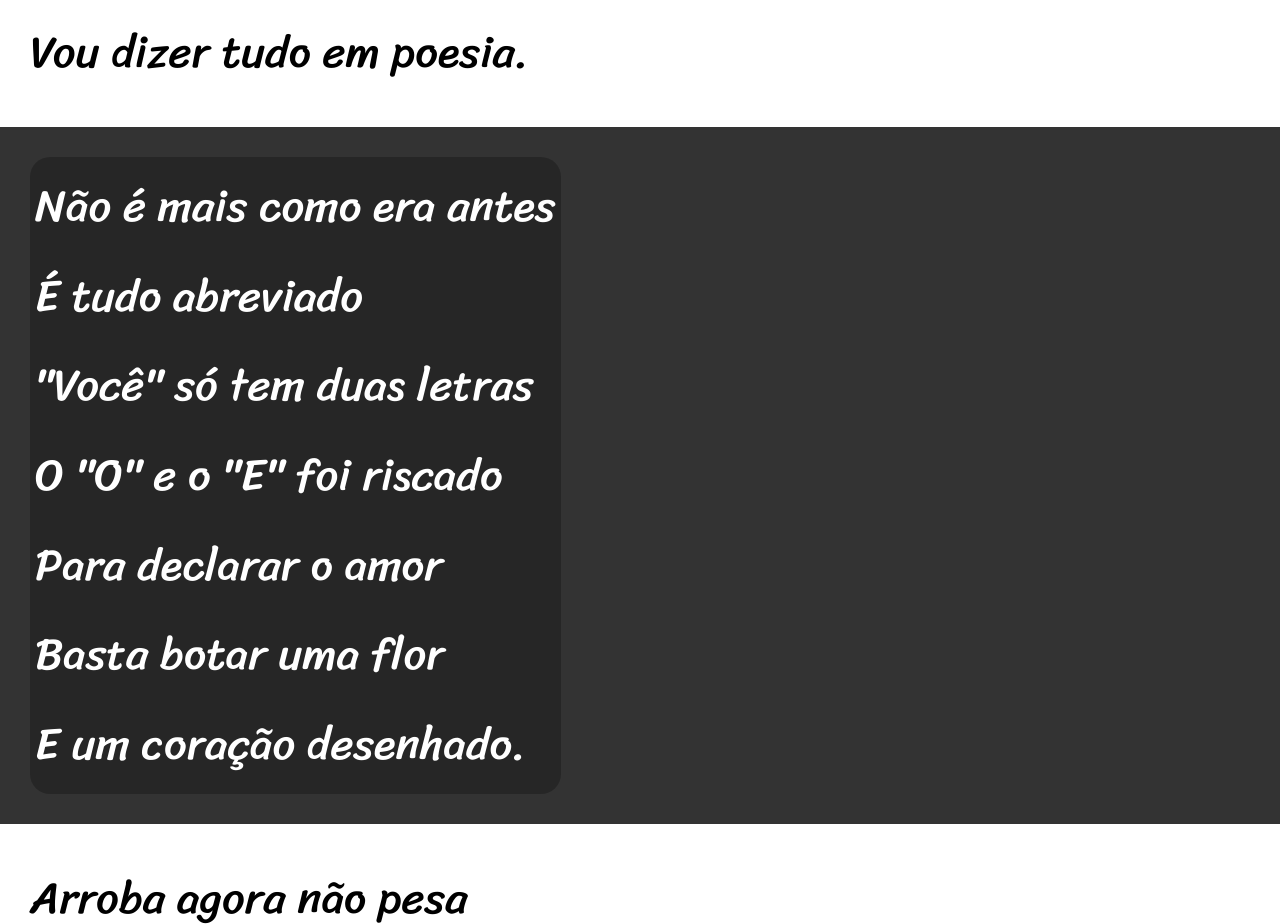
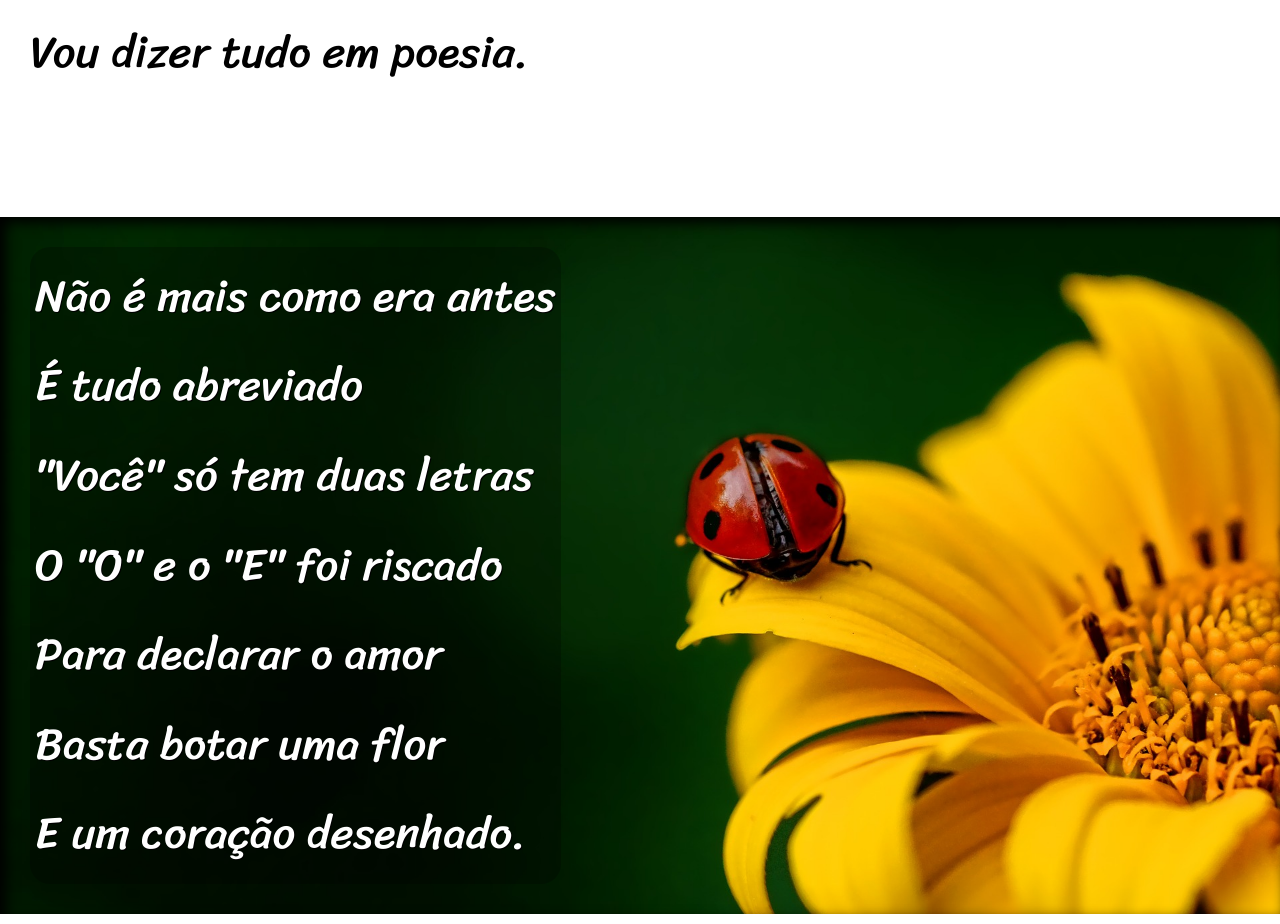
Before and after one commit to Vycttor/Exercicios-Desafios-HTML5-CSS, a plain HTML site: page desafio12/index.html in a window 1280 px wide. Shown: the part 820-1744 px from the top of the page. Drawn offline with Linux system fonts and the light colour scheme.

Commit message:
Atualizado estilo desafio 12

```diff
--- a/desafio12/estilo/style.css
+++ b/desafio12/estilo/style.css
@@ -63,6 +63,10 @@ section{
     font-size: 3.5vw;
 }
 
+section > p{
+    padding-bottom: 2em;
+}
+
 
 section.normal{
     background-color:  white;
@@ -73,6 +77,10 @@ section.normal{
 section.imagem{
     background-color: rgb(51, 51, 51);
     color: white;
+    box-shadow: inset 6px 6px 13px 0px black;
+    background-size: cover;
+    background-attachment: fixed;
+
 
 }
 
@@ -81,8 +89,21 @@ section.imagem > p {
     background-color: rgb(0, 0, 0, 0.253);
     border-radius: 20px;
     padding: 5px;
+    text-shadow: 1px 1px 0px black;
 
 }
+
+section#img01{
+    background-image: url(../imagens/background001.jpg);
+    background-position: right center;
+
+}
+
+section#img02{
+    background-image: url(../imagens/background002.jpg);
+
+}
+
 footer {
     background-color: black;
     color: white;
--- a/desafio12/index.html
+++ b/desafio12/index.html
@@ -29,7 +29,7 @@
         </p>
     </section>
 
-    <section class="imagem">
+    <section class="imagem" id="img01">
         <p>
             Não é mais como era antes <br>
             É tudo abreviado <br>
@@ -43,7 +43,7 @@
 
 
 
-    <section class="normal">
+    <section class="normal" >
         <p>
             Arroba agora não pesa<br>
             É parte de um endereço<br>
@@ -66,7 +66,7 @@
     </section>
 
 
-    <section class="imagem">
+    <section class="imagem" id="img02">
         <p>
             Tenho saudade das cartas <br>
             Escritas com a própria mão <br>
```
